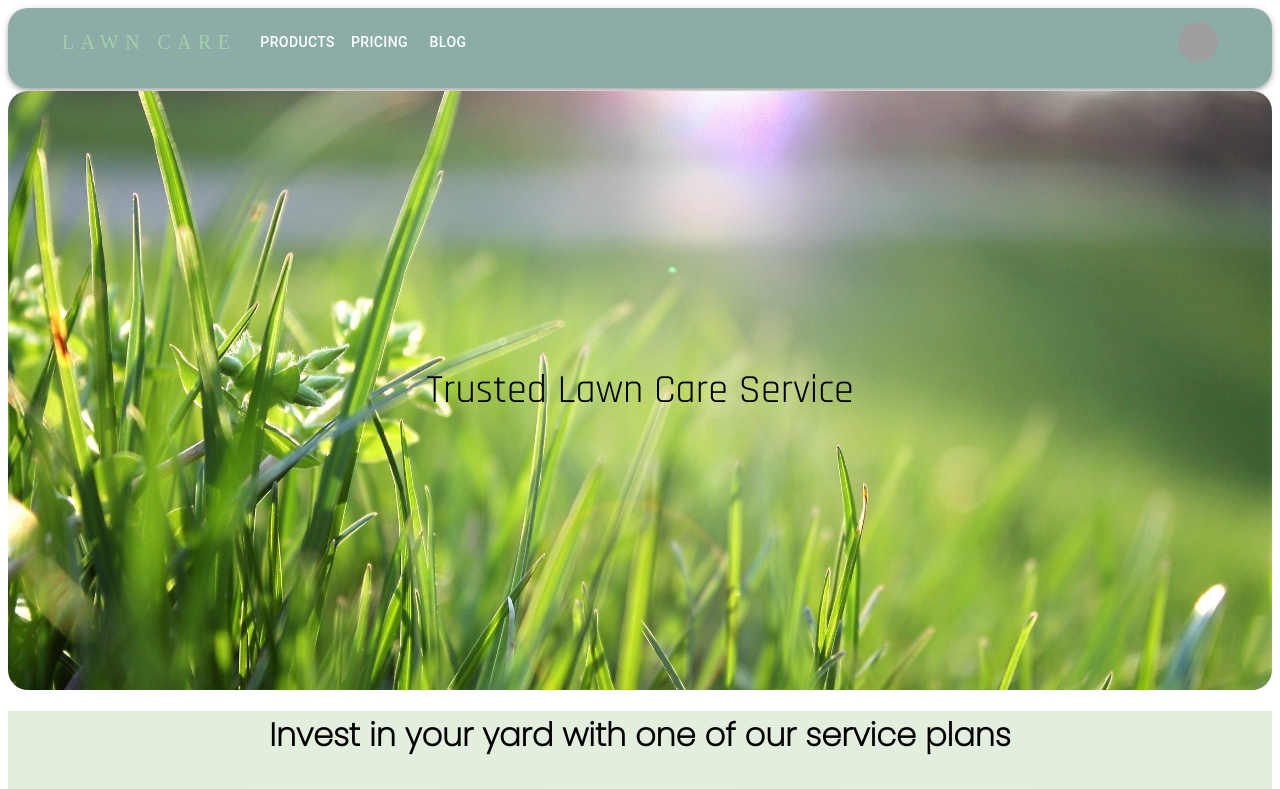
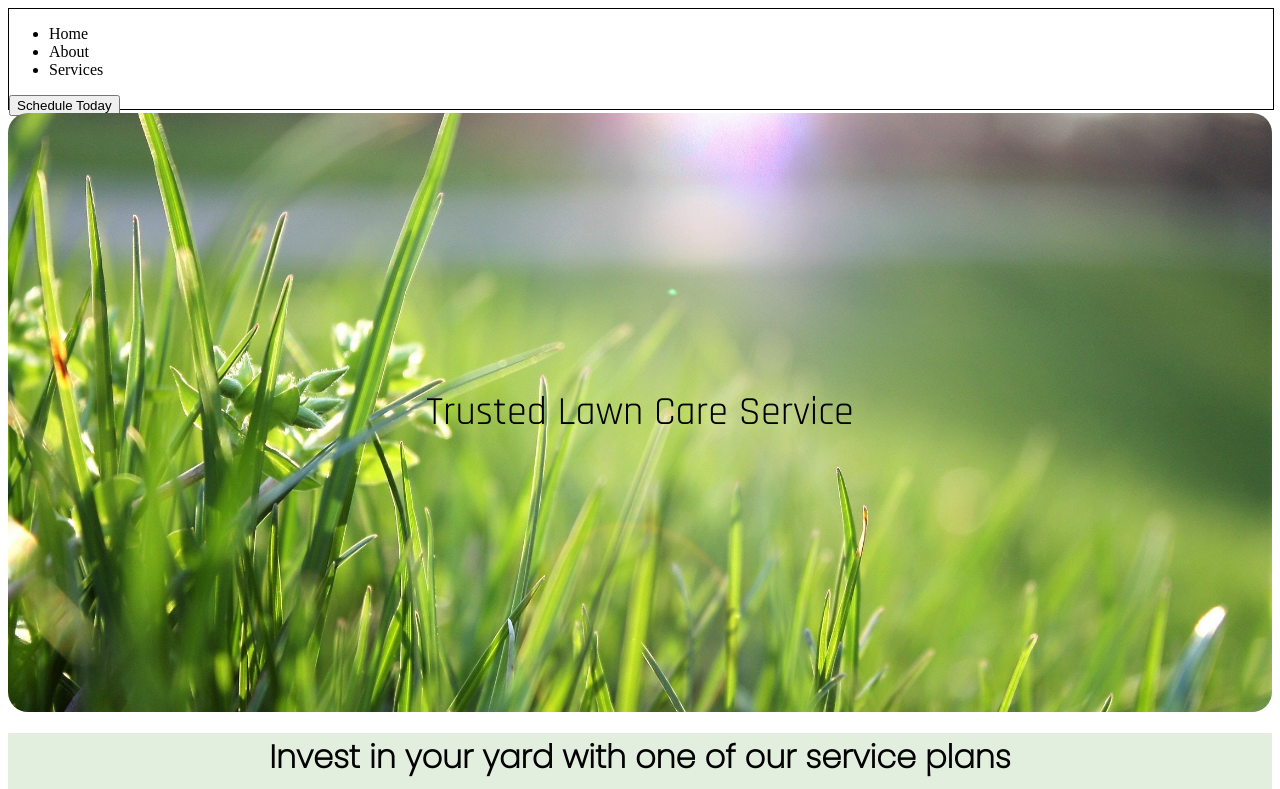
Before and after one commit to serabaker/lawn-care, a React (Create React App) app: page / in a window 1280 px wide. Shown: the top 789 px of the page. Built offline with nearby package versions, Linux system fonts and the light colour scheme; grey boxes are pictures that could not be loaded.

Commit message:
removed old nav

```diff
--- /dev/null
+++ b/src/components/Navbar/Navbar.css
@@ -0,0 +1,5 @@
+.nav-container {
+  height: 100px;
+  width: 100%;
+  border: black solid 1px;
+}
--- a/src/components/Navbar/Navbar.js
+++ b/src/components/Navbar/Navbar.js
@@ -1,174 +1,20 @@
-import * as React from "react";
-import AppBar from "@mui/material/AppBar";
-import Box from "@mui/material/Box";
-import Toolbar from "@mui/material/Toolbar";
-import IconButton from "@mui/material/IconButton";
-import Typography from "@mui/material/Typography";
-import Menu from "@mui/material/Menu";
-import MenuIcon from "@mui/icons-material/Menu";
-import Container from "@mui/material/Container";
-import Avatar from "@mui/material/Avatar";
-import Button from "@mui/material/Button";
-import Tooltip from "@mui/material/Tooltip";
-import MenuItem from "@mui/material/MenuItem";
-import { Link } from "react-router-dom";
+import "./Navbar.css";
+import React from "react";
 
-const pages = ["Products", "Pricing", "Blog"];
-const settings = ["Profile", "Account", "Dashboard", "Logout"];
+const Navbar = () => {
+  return (
+    <nav className="nav-container">
+      <div>{/* <img className="nav-logo"/> */}</div>
+      <div className="list-container">
+        <ul className="ul-nav">
+          <li className="li-nav">Home</li>
+          <li className="li-nav">About</li>
+          <li className="li-nav">Services</li>
+        </ul>
+      </div>
+      <button>Schedule Today</button>
+    </nav>
+  );
+};
 
-function Navbar() {
-  const [anchorElNav, setAnchorElNav] = React.useState(null);
-  const [anchorElUser, setAnchorElUser] = React.useState(null);
-
-  const handleOpenNavMenu = (event) => {
-    setAnchorElNav(event.currentTarget);
-  };
-  const handleOpenUserMenu = (event) => {
-    setAnchorElUser(event.currentTarget);
-  };
-
-  const handleCloseNavMenu = () => {
-    setAnchorElNav(null);
-  };
-
-  const handleCloseUserMenu = () => {
-    setAnchorElUser(null);
-  };
-
-  return (
-    <AppBar
-      position="static"
-      sx={{
-        backgroundColor: "#8CADA7",
-        borderRadius: "20px",
-        height: "80px",
-        padding: "0 30px",
-      }}
-    >
-      <Container maxWidth="xl">
-        <Toolbar disableGutters>
-          <Typography
-            variant="h6"
-            noWrap
-            component="a"
-            href="/"
-            sx={{
-              mr: 2,
-              display: { xs: "none", md: "flex" },
-              fontFamily: "sans shreif",
-              fontWeight: 400,
-              letterSpacing: ".4rem",
-              color: "#A5D0A8",
-              textDecoration: "none",
-            }}
-          >
-            LAWN CARE
-          </Typography>
-
-          <Box sx={{ flexGrow: 1, display: { xs: "flex", md: "none" } }}>
-            <IconButton
-              size="large"
-              aria-label="account of current user"
-              aria-controls="menu-appbar"
-              aria-haspopup="true"
-              onClick={handleOpenNavMenu}
-              color="inherit"
-            >
-              <MenuIcon />
-            </IconButton>
-            <Menu
-              id="menu-appbar"
-              anchorEl={anchorElNav}
-              anchorOrigin={{
-                vertical: "bottom",
-                horizontal: "left",
-              }}
-              keepMounted
-              transformOrigin={{
-                vertical: "top",
-                horizontal: "left",
-              }}
-              open={Boolean(anchorElNav)}
-              onClose={handleCloseNavMenu}
-              sx={{
-                display: { xs: "block", md: "none" },
-              }}
-            >
-              {pages.map((page) => (
-                <Link
-                  href={pages}
-                  id="menu-items"
-                  key={page}
-                  onClick={handleCloseNavMenu}
-                >
-                  <Typography textAlign="center">{page}</Typography>
-                </Link>
-              ))}
-            </Menu>
-          </Box>
-
-          <Typography
-            variant="h5"
-            noWrap
-            component="a"
-            href=""
-            sx={{
-              mr: 2,
-              display: { xs: "flex", md: "none" },
-              flexGrow: 1,
-              fontFamily: "san shreif",
-              fontWeight: 400,
-              letterSpacing: ".4rem",
-              color: "#A5D0A8",
-              textDecoration: "none",
-            }}
-          >
-            LAWN CARE
-          </Typography>
-          <Box sx={{ flexGrow: 1, display: { xs: "none", md: "flex" } }}>
-            {pages.map((page) => (
-              <Button
-                key={page}
-                onClick={handleCloseNavMenu}
-                sx={{ my: 2, color: "white", display: "block" }}
-              >
-                {page}
-              </Button>
-            ))}
-          </Box>
-
-          <Box sx={{ flexGrow: 0 }}>
-            <Tooltip title="Open settings">
-              <IconButton onClick={handleOpenUserMenu} sx={{ p: 0 }}>
-                <Avatar alt="Remy Sharp" src="/static/images/avatar/2.jpg" />
-              </IconButton>
-            </Tooltip>
-            <Menu
-              sx={{ mt: "45px" }}
-              id="menu-appbar"
-              anchorEl={anchorElUser}
-              anchorOrigin={{
-                vertical: "top",
-                horizontal: "right",
-              }}
-              keepMounted
-              transformOrigin={{
-                vertical: "top",
-                horizontal: "right",
-              }}
-              open={Boolean(anchorElUser)}
-              onClose={handleCloseUserMenu}
-            >
-              {settings.map((setting) => (
-                <MenuItem key={setting} onClick={handleCloseUserMenu}>
-                  <Typography textAlign="center">{setting}</Typography>
-                </MenuItem>
-              ))}
-            </Menu>
-          </Box>
-        </Toolbar>
-      </Container>
-    </AppBar>
-  );
-}
 export default Navbar;
```
